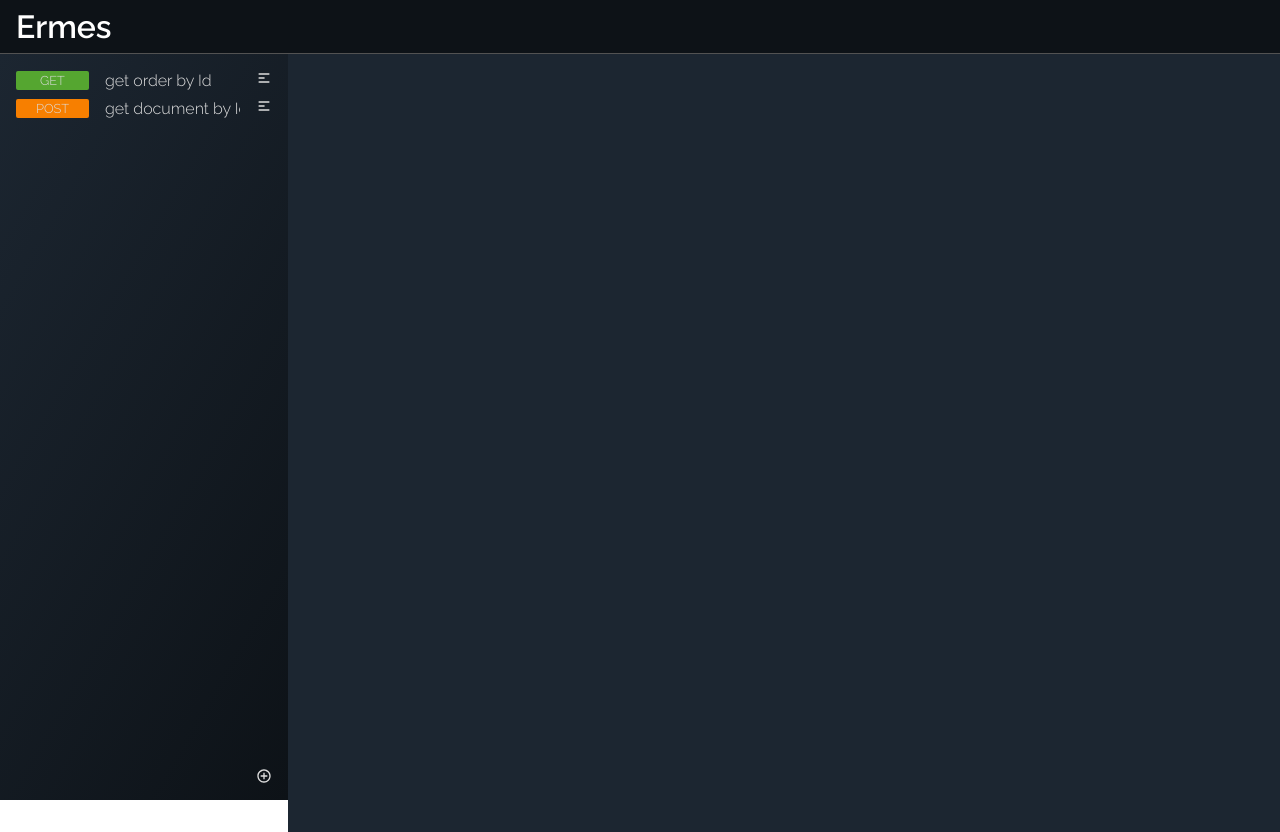
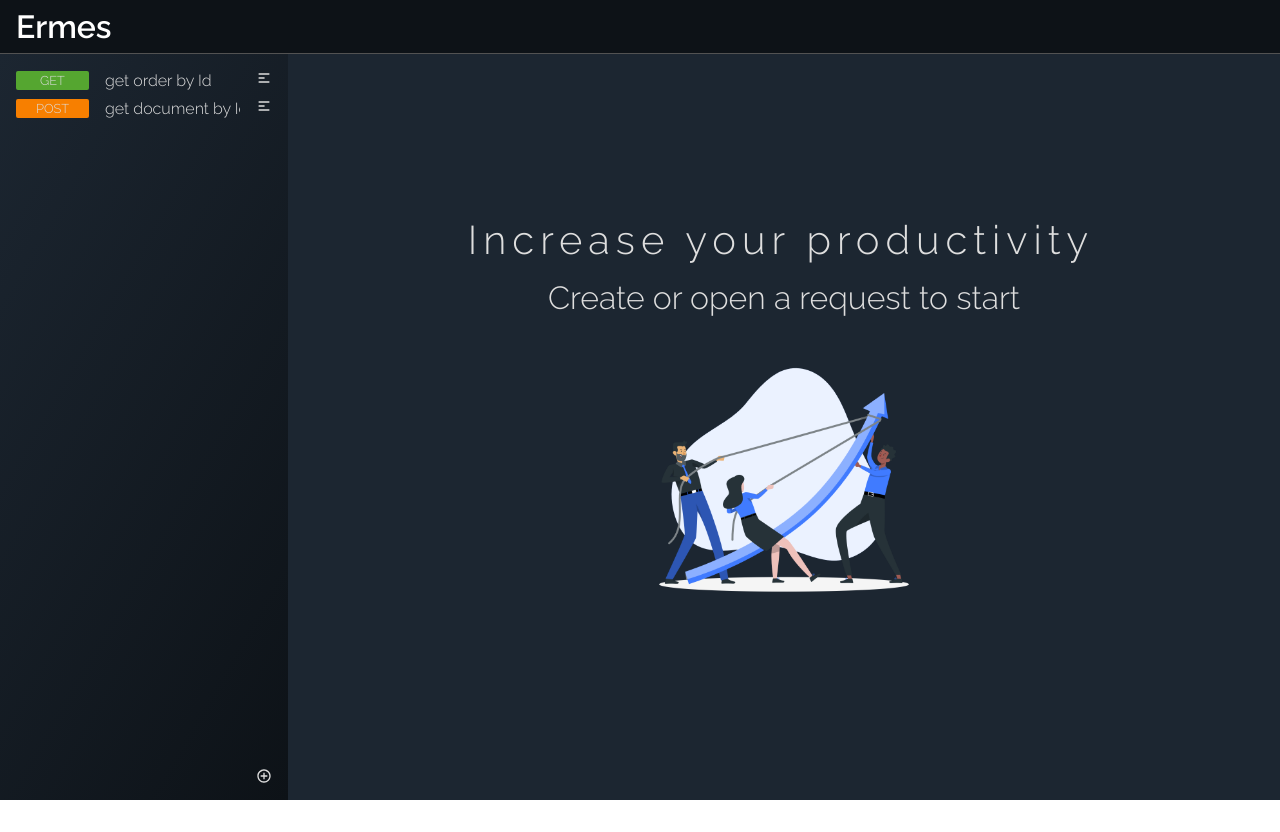
Before and after one commit to Nolex13/Ermes, a React (Create React App) app: page / in a window 1280 px wide. After the commit the page ends 800 px from the top, so only its background shows below. Built offline with nearby package versions, Linux system fonts and the light colour scheme.

Commit message:
Adding some style to the blank page

```diff
--- a/src/components/Main.tsx
+++ b/src/components/Main.tsx
@@ -4,13 +4,13 @@ import { useAppSelector } from '../data/Hooks';
 import { getActivePage } from '../data/slices/PagesSlice';
 import { Paginator } from './Paginator/Paginator';
 import { RequestBody } from './RequestBody';
+import img from '../images/increase-productivity.png';
 
 const Container = styled.div`
 	background: ${props => props.theme.dark4};
 	color: ${props => props.theme.light1};
 	flex: 1 1;
 	padding: 16px;
-	min-height: 100%;
 `;
 
 const Wrapper = styled.div`
@@ -18,6 +18,72 @@ const Wrapper = styled.div`
 	flex: 1;
 	flex-direction: column;
 `;
+
+const Img = styled.div`
+	background-image: url(${img});
+	background-size: contain;
+	background-repeat: no-repeat;
+	background-position: center center;
+	height: 45%;
+	width: 45%;
+`;
+
+const OpenRequestContainer = styled.div`
+	display: flex;
+	flex-direction: column;
+	height: 100%;
+	align-items: center;
+	justify-content: center;
+
+	& h3,
+	& h4 {
+		font-weight: 300;
+		font-size: 2.5em;
+	}
+
+	& h4 {
+		margin-top: 16px;
+		font-size: 2em;
+	}
+
+	& h3 {
+		overflow: hidden; /* Ensures the content is not revealed until the animation */
+		border-right: 0.15em solid orange; /* The typwriter cursor */
+		white-space: nowrap; /* Keeps the content on a single line */
+		margin: 0 auto; /* Gives that scrolling effect as the typing happens */
+		letter-spacing: 0.15em; /* Adjust as needed */
+		animation: typing 3.5s steps(26, end), blink-caret 0.75s step-end infinite;
+	}
+
+	/* The typing effect */
+	@keyframes typing {
+		from {
+			width: 0;
+		}
+		to {
+			width: 600px;
+		}
+	}
+
+	/* The typewriter cursor effect */
+	@keyframes blink-caret {
+		from,
+		to {
+			border-color: transparent;
+		}
+		50% {
+			border-color: orange;
+		}
+	}
+`;
+
+const OpenRequest: FC = () => (
+	<OpenRequestContainer>
+		<h3>Increase your productivity</h3>
+		<h4>Create or open a request to start</h4>
+		<Img />
+	</OpenRequestContainer>
+);
 
 export const Main: FC = () => {
 	const pagination = useAppSelector(state => state.pagination);
@@ -29,6 +95,7 @@ export const Main: FC = () => {
 				{pagination.pages.length > 0 && (
 					<RequestBody request={getActivePage(pagination)} />
 				)}
+				{pagination.pages.length === 0 && <OpenRequest />}
 			</Container>
 		</Wrapper>
 	);
```
Also changed, not shown: src/images/increase-productivity.png (added).
